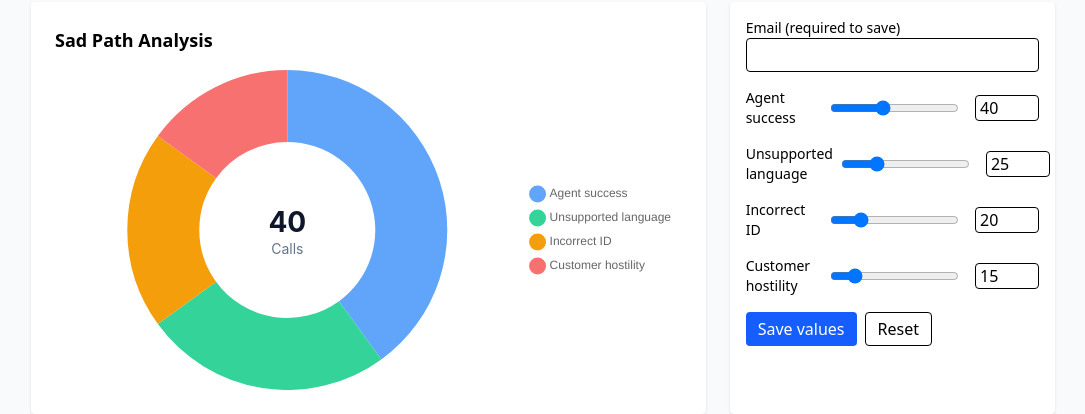
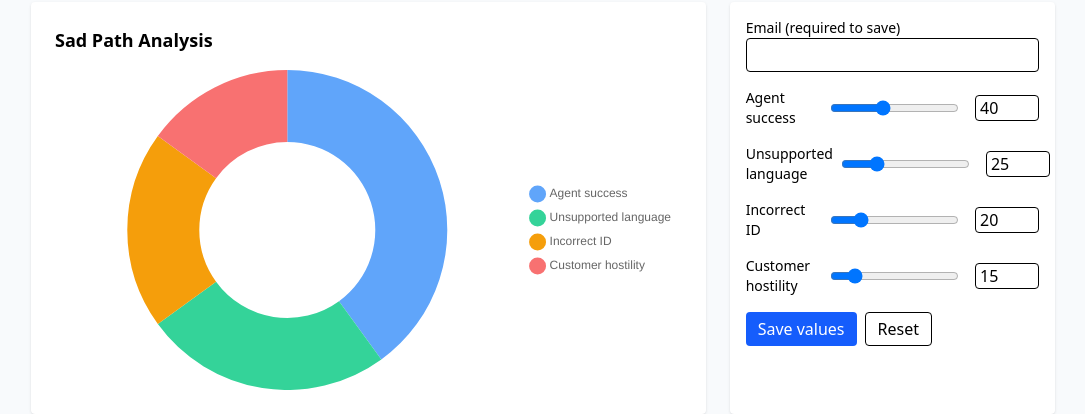
Before and after one commit to Abhishek001-1/WalnutFolks_FSE, a React (Vite) app in the folder frontend/: page / in a window 1280 px wide. Shown: the part 538-952 px from the top of the page, without its empty margins (97-1182 px from the left). Built offline with nearby package versions, Linux system fonts and the light colour scheme.

Commit message:
Remove center text plugin from Doughnut chart
Removed the center text plugin from the Doughnut chart.

```diff
--- a/frontend/src/components/CallChart.tsx
+++ b/frontend/src/components/CallChart.tsx
@@ -48,39 +48,11 @@ export default function CallChart({ data, labels, activeIndex = 0, onActiveChang
   }
   const activeValue = data[activeIndex] ?? 0
 
-  // Plugin to draw centered text inside the doughnut canvas so it remains centered
-  const centerTextPlugin = {
-    id: 'centerText',
-    beforeDraw: (chart: any) => {
-      try {
-        const ctx = chart.ctx
-        const centerX = (chart.chartArea.left + chart.chartArea.right) / 2
-        const centerY = (chart.chartArea.top + chart.chartArea.bottom) / 2
-
-        ctx.save()
-
-        // Draw main number
-        ctx.font = '700 28px Inter, system-ui, -apple-system, "Segoe UI", Roboto, "Helvetica Neue", Arial'
-        ctx.fillStyle = '#0f172a'
-        ctx.textAlign = 'center'
-        ctx.textBaseline = 'middle'
-        ctx.fillText(String(activeValue), centerX, centerY - 6)
-
-        // Draw caption
-        ctx.font = '14px Inter, system-ui, -apple-system, "Segoe UI", Roboto, "Helvetica Neue", Arial'
-        ctx.fillStyle = '#64748b'
-        ctx.fillText('Calls', centerX, centerY + 20)
-
-        ctx.restore()
-      } catch (e) {
-        // fail silently if chart not ready
-      }
-    },
-  }
+  // No center text plugin — show only the donut chart
 
   return (
     <div style={{ position: 'relative', height: 320 }}>
-      <Doughnut ref={ref} data={chartData} options={options} plugins={[centerTextPlugin]} />
+      <Doughnut ref={ref} data={chartData} options={options} />
     </div>
   )
 }
```
